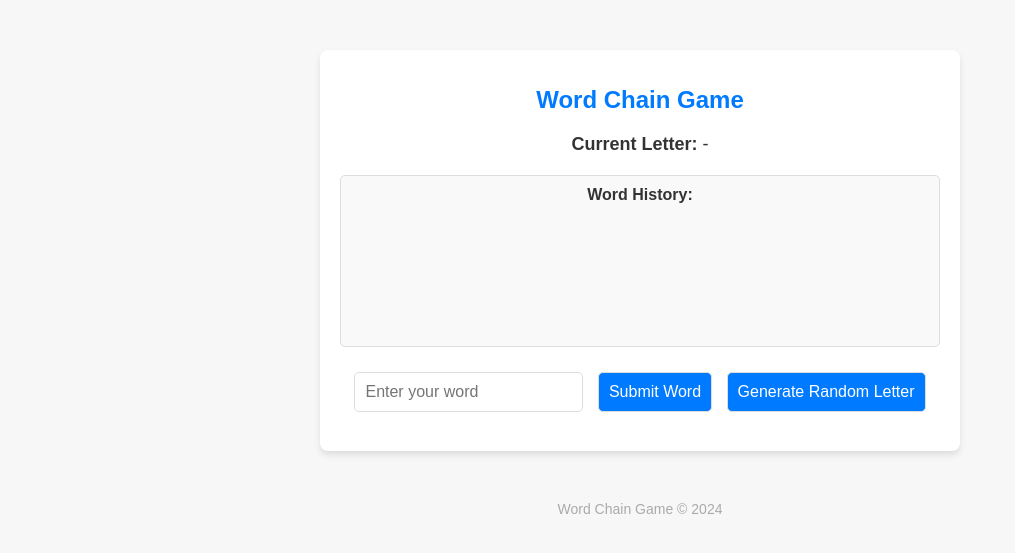
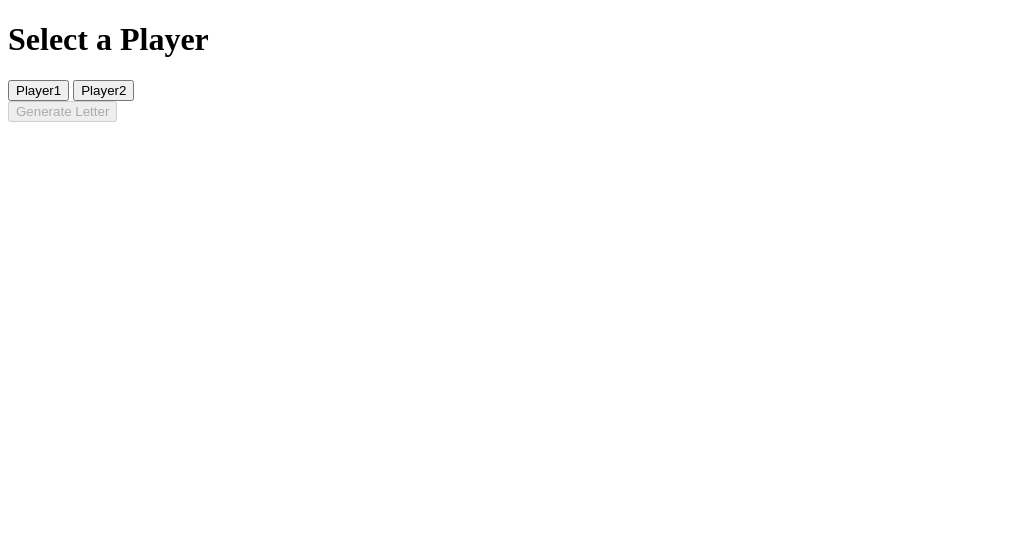
Before and after one commit to haasya2001/AlphabetGame, a Flask app: page / in a window 1280 px wide. Shown: the top 553 px of the page, without its empty margins (0-1015 px from the left). Run offline with Flask 3, Linux system fonts and the light colour scheme; some libraries are stand-ins or nearby versions.

Commit message:
Update index.html

```diff
--- a/templates/index.html
+++ b/templates/index.html
@@ -1,33 +1,52 @@
 <!DOCTYPE html>
-<html lang="en">
+<html>
 <head>
-  <meta charset="UTF-8">
-  <meta name="viewport" content="width=device-width, initial-scale=1.0">
-  <title>Word Chain Game</title>
-  <script src="https://cdn.socket.io/4.0.0/socket.io.min.js"></script>
-  <link rel="stylesheet" href="/static/styles.css">
+    <title>Player Selection Game</title>
 </head>
 <body>
-  <div id="game-container">
-    <h1>Word Chain Game</h1>
-    <div id="game-panel">
-      <div class="info-box">
-        <strong>Current Letter:</strong> <span id="current-letter">-</span>
-      </div>
-      <div id="history">
-        <strong>Word History:</strong>
-        <ul id="word-list"></ul>
-      </div>
-      <input id="word-input" type="text" placeholder="Enter your word" />
-      <button id="submit-word">Submit Word</button>
-      <button id="generate-letter">Generate Random Letter</button>
-      <p id="error-message"></p>
-    </div>
-  </div>
-  <footer>
-    <p>Word Chain Game &copy; 2024</p>
-  </footer>
+    <h1>Select a Player</h1>
+    <button onclick="selectPlayer('Player1')">Player1</button>
+    <button onclick="selectPlayer('Player2')">Player2</button>
+    <div id="response"></div>
+    <button onclick="generateLetter()" id="generate-btn" disabled>Generate Letter</button>
+    <h2 id="letter-display"></h2>
 
-  <script src="/static/app.js"></script>
+    <script>
+        let currentPlayer = null;
+
+        function selectPlayer(player) {
+            fetch('/select_player', {
+                method: 'POST',
+                headers: { 'Content-Type': 'application/json' },
+                body: JSON.stringify({ player: player })
+            })
+            .then(response => response.json())
+            .then(data => {
+                document.getElementById('response').innerText = data.message;
+                currentPlayer = player;
+                document.getElementById('generate-btn').disabled = player !== "Player1";
+            });
+        }
+
+        function generateLetter() {
+            fetch('/generate_letter', {
+                method: 'POST',
+                headers: { 'Content-Type': 'application/json' },
+                body: JSON.stringify({ player: currentPlayer })
+            })
+            .then(response => {
+                if (!response.ok) {
+                    return response.json().then(data => { throw new Error(data.error); });
+                }
+                return response.json();
+            })
+            .then(data => {
+                document.getElementById('letter-display').innerText = `Random Letter: ${data.letter}`;
+            })
+            .catch(error => {
+                alert(error.message);
+            });
+        }
+    </script>
 </body>
 </html>
```
